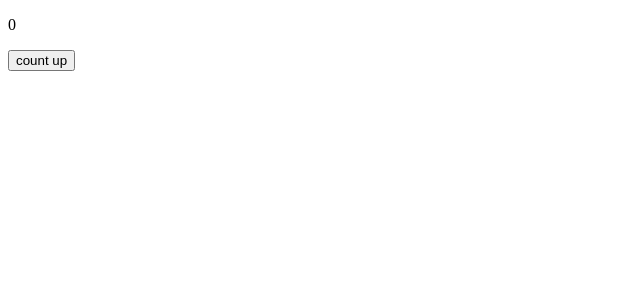
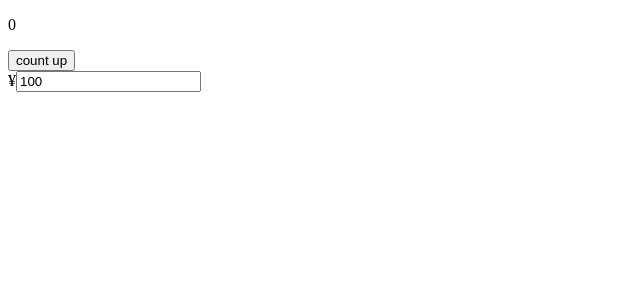
Before and after one commit to hibriiiiidge/practive__vuex, a Vue app: page / in a window 1280 px wide. Shown: the top 300 px of the page, without its empty margins (0-640 px from the left). Built offline with nearby package versions, Linux system fonts and the light colour scheme.

Commit message:
Add SearchInputGroup/SearchMinInput for nest

```diff
--- a/src/components/Counter.vue
+++ b/src/components/Counter.vue
@@ -4,17 +4,30 @@
       <p :class="countClass">{{ count }}</p>
     </div>
     <button @click="add">count up</button>
+    <search-input-group
+      :isBudgetActive=isBudgetActive
+      @focus=focusBudget
+      @blur=blurBudget
+    />
   </div>
 </template>
 
 <script>
-import { mapState, mapMutations, mapGetters } from 'vuex';
-import { mapActions } from 'vuex';
+import { mapState, mapMutations, mapGetters, mapActions } from 'vuex';
+import SearchInputGroup from './SearchInputGroup'
 
 export default {
+  components: {
+    SearchInputGroup
+  },
+  data() {
+    return {
+      isBudgetActive: false,
+    }
+  },
   computed: {
     ...mapState([
-      "count"
+      "count",
     ]),
     ...mapGetters([
       "isPositive"
@@ -35,7 +48,13 @@ export default {
     add() {
       this.increment()
       this.addAsync({ amount: 1000 })
-    }
+    },
+    focusBudget() {
+      this.isBudgetActive = true;
+    },
+    blurBudget(budget) {
+      this.isBudgetActive = budget.length !== 0;
+    },
   }
 }
 </script>
--- /dev/null
+++ b/src/components/SearchInputGroup.vue
@@ -0,0 +1,60 @@
+<template>
+  <div>
+    <search-min-input
+      :isBudgetActive=isBudgetActive
+      :budget=budget
+      :budgetType=budgetType.lower
+      @focus=focusBudget
+      @blur=blurBudget
+    />
+  </div>
+</template>
+
+<script>
+import { mapState } from 'vuex';
+import SearchMinInput from './SearchMinInput'
+
+export default {
+  components: {
+    SearchMinInput
+  },
+  props: {
+    isBudgetActive: {
+      type: Boolean,
+      default: false
+    },
+    isHigherBudgetActive: {
+      type: Boolean,
+      default: false
+    },
+    higherBudget: {
+      type: String,
+      default: ''
+    }
+  },
+  data() {
+    return {
+      budgetType: {
+        "lower": 0,
+        "higher": 1
+      }
+    }
+  },
+  computed: {
+    ...mapState([
+      "budget",
+    ]),
+  },
+  methods: {
+    // inputBudget(value, budgetType) {
+    //   this.$emit('input', value, budgetType)
+    // },
+    focusBudget() {
+      this.$emit('focus')
+    },
+    blurBudget(value) {
+      this.$emit('blur', value)
+    }
+  },
+}
+</script>
--- /dev/null
+++ b/src/components/SearchMinInput.vue
@@ -0,0 +1,53 @@
+<template>
+  <div>
+    <span class="earch-form__yen-mark">¥</span>
+    <input
+      type="number"
+      :class="'input-form--min' + [isBudgetActive ? '--inputted' : '' ]"
+      :value=budget
+      :placeholder=placeholder
+      @focus=onFocusBudget
+      @blur=onBlurBudget
+    />
+  </div>
+</template>
+
+<script>
+import { mapState } from 'vuex';
+
+export default {
+  props: {
+    isBudgetActive: {
+      type: Boolean,
+      default: false
+    },
+    budgetType: {
+      type: Number,
+      default: 1
+    }
+  },
+  computed: {
+    placeholder() {
+      return this.budgetType === 0 ? '下限無し' : '上限無し'
+    },
+    ...mapState([
+      "budget",
+    ]),
+  },
+  methods: {
+    onFocusBudget() {
+      this.$emit('focus')
+    },
+    onBlurBudget(e) {
+      this.$emit('blur', e.target.value)
+    }
+  }
+}
+</script>
+
+
+<style scoped>
+  .input-form--min--inputted {
+    background: red;
+  }
+</style>
--- a/src/store.js
+++ b/src/store.js
@@ -6,7 +6,8 @@ Vue.use(Vuex)
 
 export default new Vuex.Store({
   state: {
-    count: 0
+    count: 0,
+    budget: "100"
   },
   getters: {
     isPositive: state => {
```
